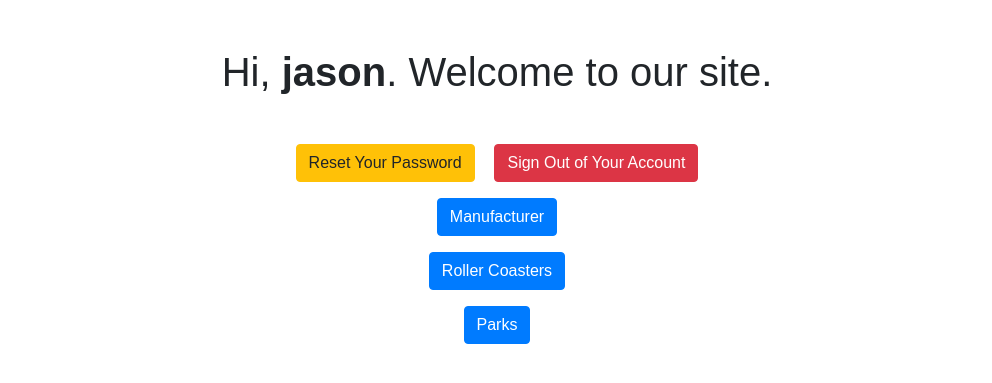
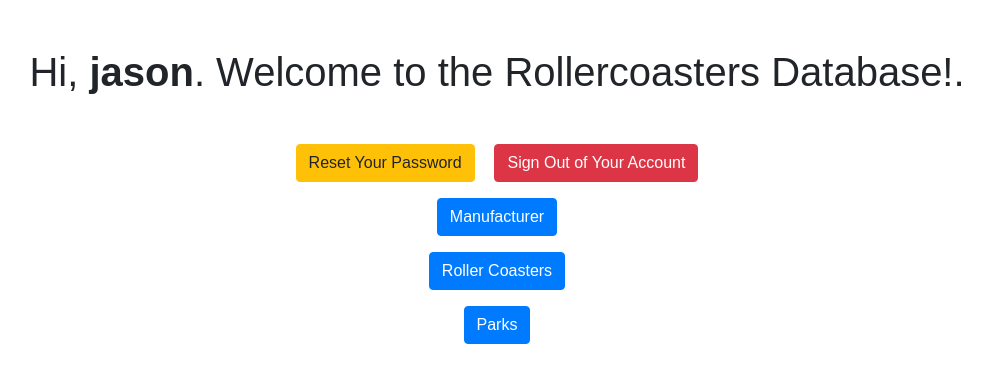
Before and after one commit to thunderbald/Coastersdb, a PHP site: page /welcome.php in a window 1280 px wide. Shown: the top 383 px of the page, without its empty margins (143-1135 px from the left). Run offline with PHP 8.4, Linux system fonts and the light colour scheme; a user stored in the database is signed in.

Commit message:
Updated welcome.

```diff
--- a/PHP/welcome.php
+++ b/PHP/welcome.php
@@ -24,7 +24,7 @@ session_start();
     </style>
 </head>
 <body>
-    <h1 class="my-5">Hi, <b><?php echo htmlspecialchars($_SESSION["username"]); ?></b>. Welcome to our site.</h1>
+    <h1 class="my-5">Hi, <b><?php echo htmlspecialchars($_SESSION["username"]); ?></b>. Welcome to the Rollercoasters Database!.</h1>
     <p>
         <a href="reset-password.php" class="btn btn-warning">Reset Your Password</a>
         <a href="logout.php" class="btn btn-danger ml-3">Sign Out of Your Account</a>
```
